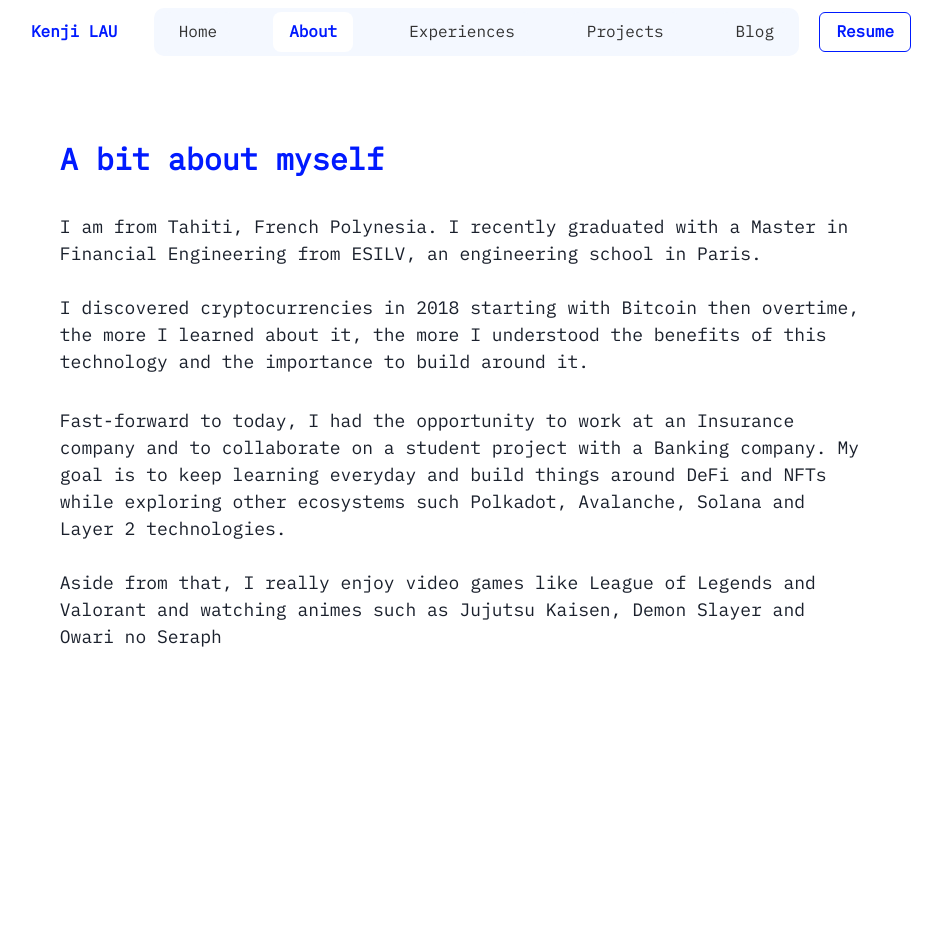
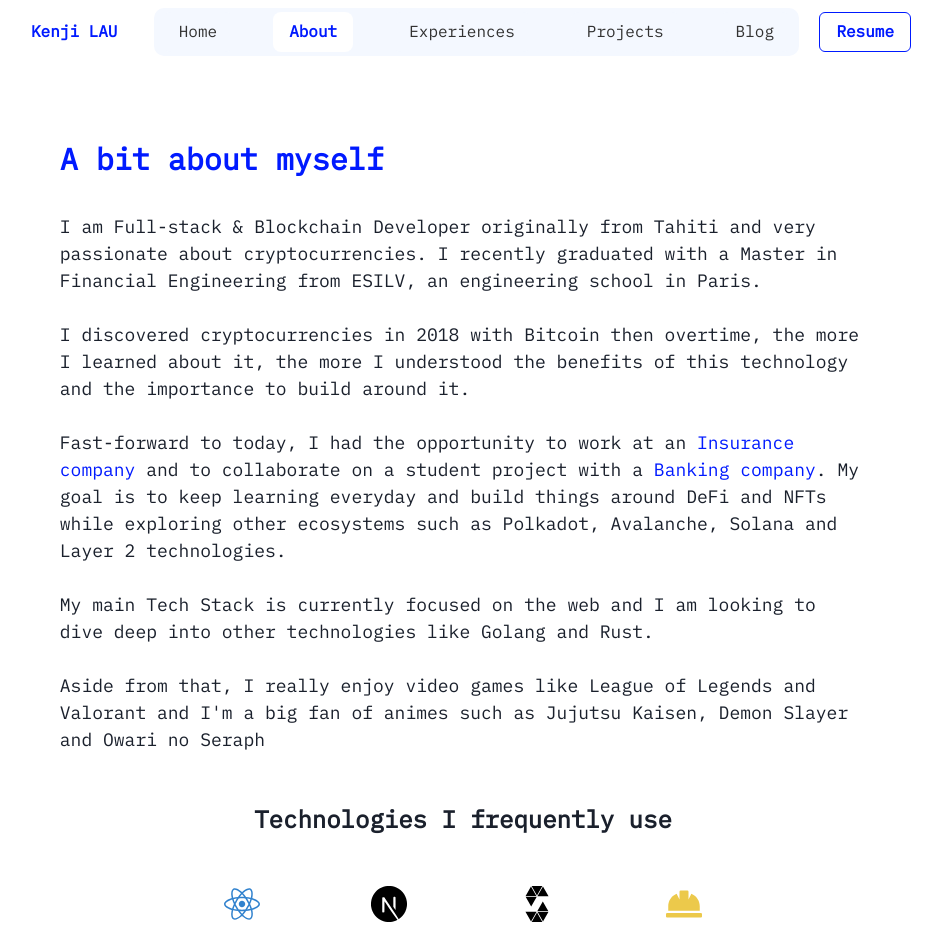
Before and after one commit to krouspy/portfolio-v2, a Next.js app: page /about in a window 1280 px wide. Shown: the top 950 px of the page, without its empty margins (177-1119 px from the left). Before the commit the page ends 800 px from the top, so only its background shows below. Built offline with nearby package versions, Linux system fonts and the light colour scheme.

Commit message:
modify About page

```diff
--- /dev/null
+++ b/components/custom-link.tsx
@@ -0,0 +1,13 @@
+import React from 'react';
+import { Link } from '@chakra-ui/react';
+import { colors } from '@/constants';
+
+export const CustomLink: React.FC<{ href: string }> = ({ href, children }) => {
+  return (
+    <Link href={href} isExternal color={colors.blue} _hover={{ textDecoration: 'none' }}>
+      {children}
+    </Link>
+  );
+};
+
+export default CustomLink;
--- a/components/index.tsx
+++ b/components/index.tsx
@@ -5,3 +5,5 @@ export * from './experience';
 export * from './project-card';
 export * from './line-spacer';
 export * from './active-link';
+export * from './tech-stack';
+export * from './custom-link';
--- /dev/null
+++ b/components/tech-stack.tsx
@@ -0,0 +1,80 @@
+import React from 'react';
+import { Stack, Grid, GridItem, Text, Icon, Link } from '@chakra-ui/react';
+import { FaReact, FaNodeJs, FaHardHat, FaDocker } from 'react-icons/fa';
+import { SiSolidity, SiTypescript, SiNextdotjs, SiMongodb } from 'react-icons/si';
+
+export const TechStack: React.FC = () => {
+  return (
+    <Stack spacing="8" px="15%">
+      <Text fontSize={{ base: 'xl', lg: '2xl' }} fontWeight="bold" textAlign="center" py="0.7em">
+        Technologies I frequently use
+      </Text>
+      <Grid
+        templateRows="repeat(2, 1fr)"
+        templateColumns="repeat(4, 1fr)"
+        gap={{ base: '4', lg: '6' }}
+      >
+        {technologies.map(({ id, icon, color, url }) => (
+          <Link key={id} href={url} justifySelf="center" isExternal>
+            <GridItem colSpan={1}>
+              <Icon as={icon} fontSize={{ base: '3xl', lg: '4xl' }} color={color} />
+            </GridItem>
+          </Link>
+        ))}
+      </Grid>
+    </Stack>
+  );
+};
+
+export default TechStack;
+
+const technologies = [
+  {
+    id: 0,
+    icon: FaReact,
+    color: 'blue.500',
+    url: 'https://reactjs.org/',
+  },
+  {
+    id: 1,
+    icon: SiNextdotjs,
+    color: 'black',
+    url: 'https://nextjs.org/',
+  },
+  {
+    id: 2,
+    icon: SiSolidity,
+    color: 'black',
+    url: 'https://docs.soliditylang.org/en/v0.8.11/',
+  },
+  {
+    id: 3,
+    icon: FaHardHat,
+    color: 'yellow.400',
+    url: 'https://hardhat.org/',
+  },
+  {
+    id: 4,
+    icon: SiTypescript,
+    color: 'blue.500',
+    url: 'https://www.typescriptlang.org/',
+  },
+  {
+    id: 5,
+    icon: FaNodeJs,
+    color: 'green.500',
+    url: 'https://nodejs.org/',
+  },
+  {
+    id: 6,
+    icon: SiMongodb,
+    color: 'green.500',
+    url: 'https://www.mongodb.com/',
+  },
+  {
+    id: 7,
+    icon: FaDocker,
+    color: 'blue.500',
+    url: 'https://www.docker.com/',
+  },
+];
--- a/pages/about.tsx
+++ b/pages/about.tsx
@@ -1,7 +1,7 @@
 import type { NextPage } from 'next';
-import { Stack, Text } from '@chakra-ui/react';
+import { Stack, Text, Link } from '@chakra-ui/react';
 import { colors } from '@/constants';
-import { LineSpacer } from '@/components';
+import { TechStack, CustomLink, LineSpacer } from '@/components';
 
 const About: NextPage = () => {
   return (
@@ -10,21 +10,28 @@ const About: NextPage = () => {
         A bit about myself
       </Text>
       <Text fontSize={{ base: 'sm', md: 'md', xl: 'lg' }}>
-        I am from Tahiti, French Polynesia. I recently graduated with a Master in Financial
-        Engineering from ESILV, an engineering school in Paris.
-        <LineSpacer />I discovered cryptocurrencies in 2018 starting with Bitcoin then overtime, the
-        more I learned about it, the more I understood the benefits of this technology and the
-        importance to build around it.
+        I am Full-stack & Blockchain Developer originally from Tahiti and very passionate about
+        cryptocurrencies. I recently graduated with a Master in Financial Engineering from ESILV, an
+        engineering school in Paris.
+        <LineSpacer />
+        I discovered cryptocurrencies in 2018 with Bitcoin then overtime, the more I learned about
+        it, the more I understood the benefits of this technology and the importance to build around
+        it.
+        <LineSpacer />
+        Fast-forward to today, I had the opportunity to work at an{' '}
+        <CustomLink href="https://www.wakam.com/en/">Insurance company</CustomLink> and to
+        collaborate on a student project with a{' '}
+        <CustomLink href="https://www.soprabanking.com/">Banking company</CustomLink>. My goal is to
+        keep learning everyday and build things around DeFi and NFTs while exploring other
+        ecosystems such as Polkadot, Avalanche, Solana and Layer 2 technologies.
+        <LineSpacer />
+        My main Tech Stack is currently focused on the web and I am looking to dive deep into other
+        technologies like Golang and Rust.
+        <LineSpacer />
+        Aside from that, I really enjoy video games like League of Legends and Valorant and I&apos;m
+        a big fan of animes such as Jujutsu Kaisen, Demon Slayer and Owari no Seraph
       </Text>
-      <Text fontSize={{ base: 'sm', md: 'md', xl: 'lg' }}>
-        Fast-forward to today, I had the opportunity to work at an Insurance company and to
-        collaborate on a student project with a Banking company. My goal is to keep learning
-        everyday and build things around DeFi and NFTs while exploring other ecosystems such
-        Polkadot, Avalanche, Solana and Layer 2 technologies.
-        <LineSpacer />
-        Aside from that, I really enjoy video games like League of Legends and Valorant and watching
-        animes such as Jujutsu Kaisen, Demon Slayer and Owari no Seraph
-      </Text>
+      <TechStack />
     </Stack>
   );
 };
```
